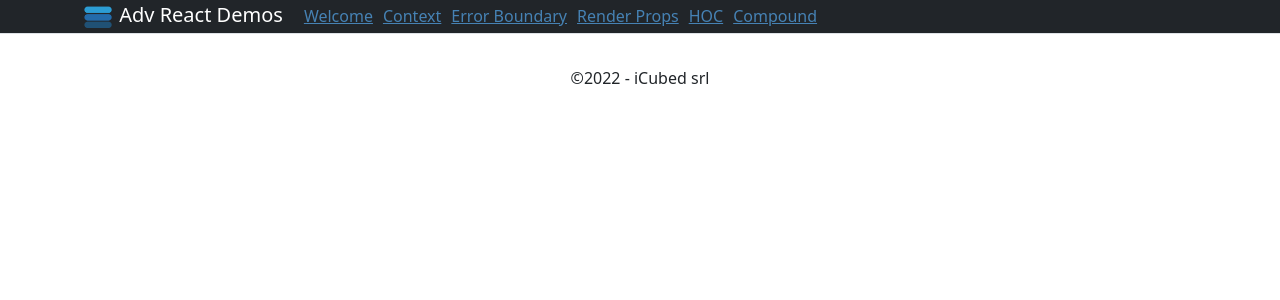
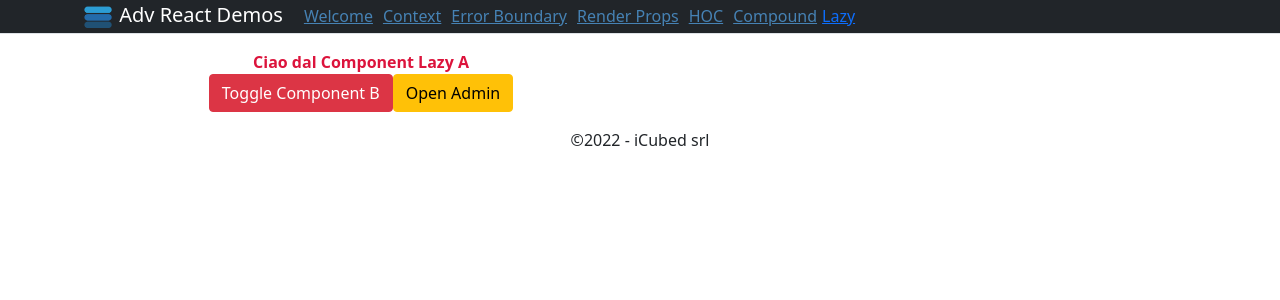
Before and after one commit to roberto-ajolfi/ts-adv-react-jul-2022, a React (Create React App) app: page /lazy in a window 1280 px wide. Shown: the top 300 px of the page. Built offline with nearby package versions, Linux system fonts and the light colour scheme.

Commit message:
Day 2 - Lazy Loading Demo

```diff
--- a/src/AppDemo.tsx
+++ b/src/AppDemo.tsx
@@ -11,6 +11,7 @@ import { AppErrorBoundary } from './Apps/AppErrorBoundary';
 import { AppRenderProp } from './Apps/AppRenderProp';
 import { AppHOC } from './Apps/AppHOC';
 import { AppCompound } from './Apps/AppCompound';
+import { AppLazy } from './Apps/AppLazy';
 
 export interface DemoApp {
   name: string;
@@ -24,6 +25,7 @@ const demoApps: DemoApp[] = [
   { name: "Render Props", component: <AppRenderProp /> },
   { name: "HOC", component: <AppHOC /> },
   { name: "Compound", component: <AppCompound /> },
+  // { name: "Lazy", component: <AppLazy /> },
 ];
 
 const AppDemo = () => {
@@ -41,6 +43,7 @@ const AppDemo = () => {
         <div className="container">
           <Routes>
             {routes}
+            <Route path='/lazy/*' element={<AppLazy />} />
             <Route element={<NoMatch />} />
           </Routes>
         </div>
--- /dev/null
+++ b/src/Apps/AppLazy.tsx
@@ -0,0 +1,38 @@
+import React, { useState } from 'react'
+//import { Admin } from '../components/admin/Admin';
+import { ComponentLazyA } from '../components/ComponentLazyA'
+
+const ComponentLazyB = React.lazy(() => import('../components/ComponentLazyB'));
+const Admin = React.lazy(() => import('../components/admin/Admin'));
+
+export const AppLazy = () => {
+    const [loadB, setLoadB] = useState(false);
+    const [loadAdmin, setLoadAdmin] = useState(false);
+
+    return (
+        <div className='container'>
+            <div className='row'>
+                <div className='col-6 text-center'>
+                    <ComponentLazyA />
+                    <React.Suspense fallback={<Loading />}>
+                        { loadB && <ComponentLazyB /> }
+                    </React.Suspense>
+                    <button onClick={() => setLoadB(!loadB)} className="btn btn-danger">
+                        Toggle Component B
+                    </button>
+                    <button onClick={() => setLoadAdmin(!loadAdmin)} className="btn btn-warning">
+                        Open Admin
+                    </button>
+                </div>
+                <div className='col-6'>
+                <React.Suspense fallback={<Loading />}>
+                    { loadAdmin && <Admin /> }
+                </React.Suspense>
+                </div>
+            </div>
+        </div>
+    );
+};
+
+const Loading: React.FC =
+    () => (<div style={{ color: "red", fontWeight: "bold" }}>Loading ...</div>);
--- a/src/NavigationBar.tsx
+++ b/src/NavigationBar.tsx
@@ -31,6 +31,7 @@ const NavigationBar = (props: { apps: DemoApp[] }) => {
                     <div className="collapse d-sm-inline-flex flex-sm-row-reverse" id="navbarSupportedContent">
                         <ul className="navbar-nav flex-grow">
                             {demoLinks}
+                            <NavLink to='/lazy'>Lazy</NavLink>
                         </ul>
                     </div>
                 </div>
--- /dev/null
+++ b/src/components/ComponentLazyA.tsx
@@ -0,0 +1,7 @@
+import React from 'react'
+
+export const ComponentLazyA = () => {
+  return (
+    <div style={{ fontWeight: "bold", color: "crimson"}}>Ciao dal Component Lazy A</div>
+  )
+}
--- /dev/null
+++ b/src/components/ComponentLazyB.tsx
@@ -0,0 +1,9 @@
+import React from 'react'
+
+const ComponentLazyB = () => {
+  return (
+    <div style={{ fontWeight: "bold", color: "navy" }}>Benvenuti nel Component Lazy B</div>
+  )
+};
+
+export default ComponentLazyB;
--- /dev/null
+++ b/src/components/admin/Admin.tsx
@@ -0,0 +1,27 @@
+import React from 'react'
+import { NavLink, Outlet, Route, Routes } from 'react-router-dom'
+import { AdminComputer } from './AdminComputer';
+import { AdminDept, AdminUsers } from './AdminUser';
+
+const Admin = () => {
+  return (<Routes>
+    <Route path="/" element={<AdminHome />}>
+        <Route index element={<AdminUsers />} />
+        <Route path='computer' element={<AdminComputer />} />
+        <Route path="dept" element={<AdminDept />} />
+    </Route>
+  </Routes>);
+}
+
+export default Admin;
+
+export const AdminHome: React.FC = () => {
+    return(<div>
+        <h3>Admin</h3>
+        <NavLink to='/lazy'>Users</NavLink>&nbsp;|&nbsp;
+        <NavLink to='/lazy/computer'>Computer</NavLink>&nbsp;|&nbsp;
+        <NavLink to='/lazy/dept'>Departments</NavLink>
+        <hr />
+        <Outlet />
+    </div>);
+};
--- /dev/null
+++ b/src/components/admin/AdminComputer.tsx
@@ -0,0 +1,7 @@
+import React from 'react'
+
+export const AdminComputer = () => {
+  return (
+    <div>AdminComputer</div>
+  )
+}
--- /dev/null
+++ b/src/components/admin/AdminUser.tsx
@@ -0,0 +1,13 @@
+import React from 'react'
+
+export const AdminUsers = () => {
+  return (
+    <div>AdminUser</div>
+  )
+}
+
+export const AdminDept = () => {
+    return (
+        <div>AdminDept</div>
+    )
+}
```
